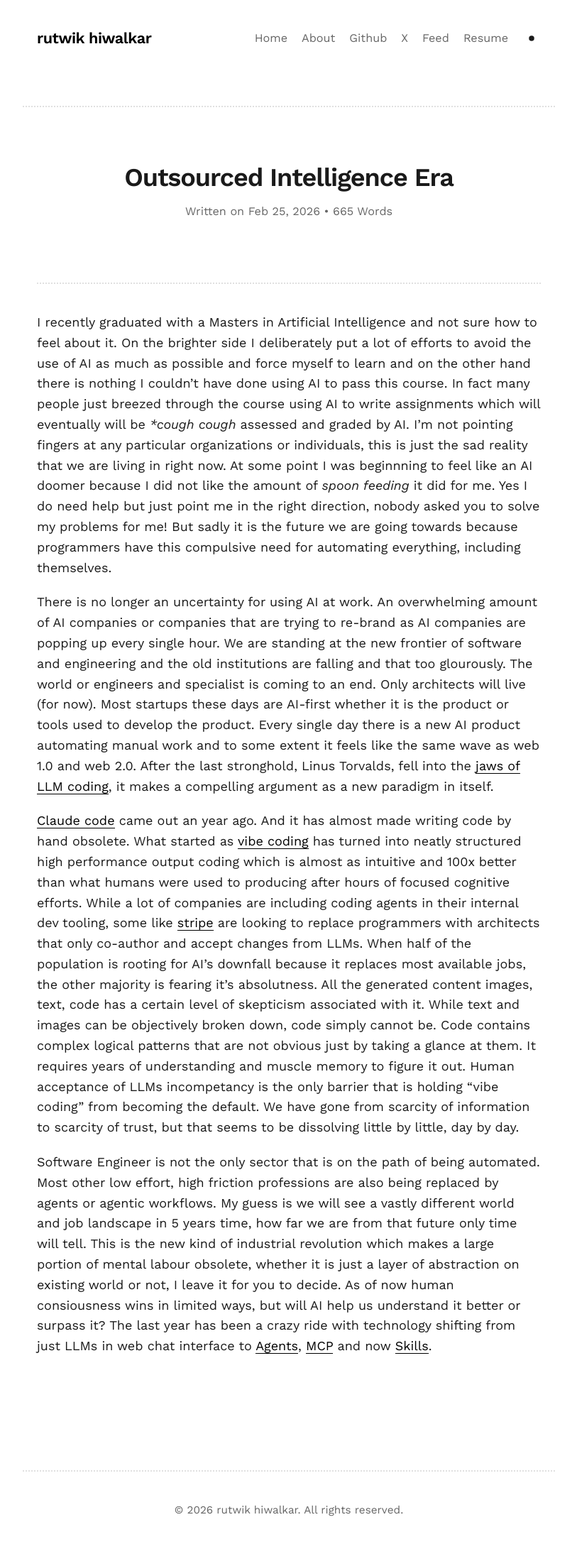
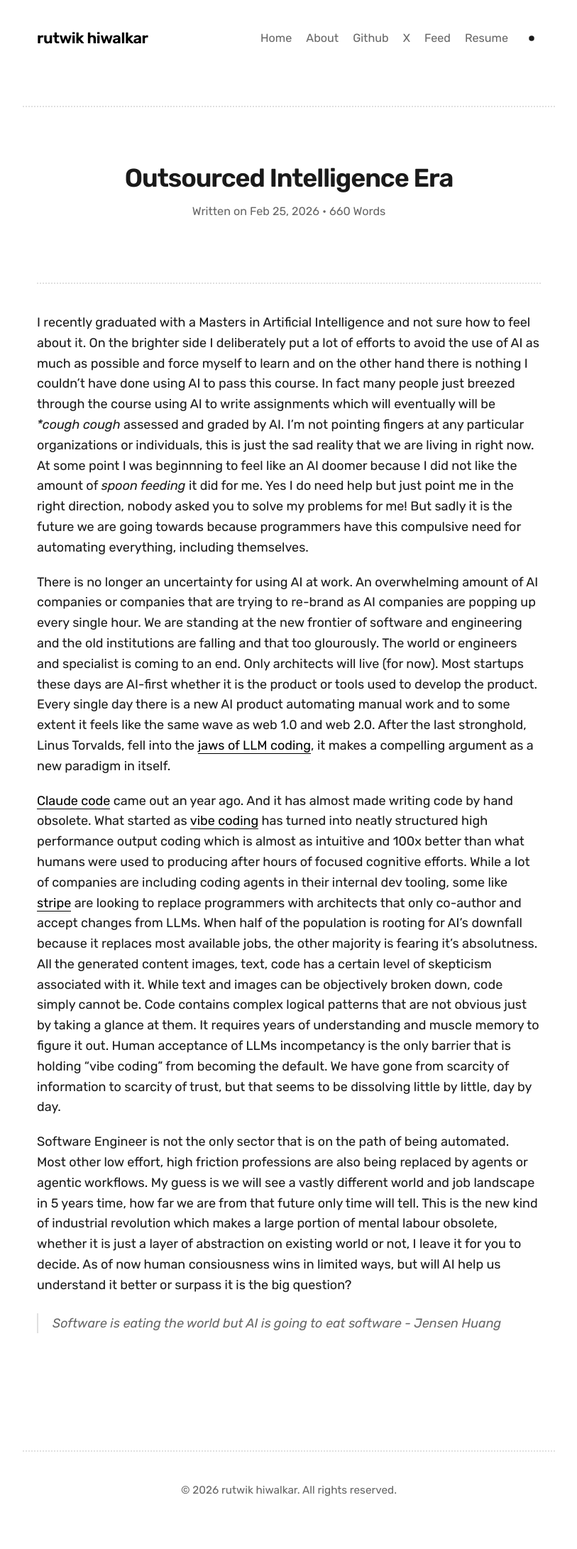
Before and after one commit to rutwikhdev/rutwikhdev.github.io, a Jekyll site: the page built from _posts/2026-02-25-outsourced-intelligence-era.md, in a window 1280 px wide. Shown: the whole page at 71% size, without its empty margins (233-1046 px from the left). Built offline with Jekyll 4.4.1, drawn with Linux system fonts in a browser that asks for light colours; after the commit the page ends 2154 px from its top, so only the background shows below that.

Commit message:
feat: add new posts

```diff
--- a/_includes/head.html
+++ b/_includes/head.html
@@ -11,7 +11,7 @@
     <!-- Fonts -->
     <link rel="preconnect" href="https://fonts.googleapis.com">
     <link rel="preconnect" href="https://fonts.gstatic.com" crossorigin>
-    <link href="https://fonts.googleapis.com/css2?family=Work+Sans:ital,wght@0,400;0,600;1,400;1,600&display=swap" rel="stylesheet">
+    <link href="https://fonts.googleapis.com/css2?family=Rubik:ital,wght@0,400;0,600;1,400;1,600&display=swap" rel="stylesheet">
 
     <!-- Custom CSS -->
     <link rel="stylesheet" href="{{ "/css/main.css" | prepend: site.baseurl }}">
--- a/_posts/2026-02-25-outsourced-intelligence-era.md
+++ b/_posts/2026-02-25-outsourced-intelligence-era.md
@@ -12,4 +12,6 @@ There is no longer an uncertainty for using AI at work. An overwhelming amount o
 
 [Claude code](https://github.com/anthropics/claude-code) came out an year ago. And it has almost made writing code by hand obsolete. What started as [vibe coding](https://x.com/karpathy/status/1886192184808149383?lang=en) has turned into neatly structured high performance output coding which is almost as intuitive and 100x better than what humans were used to producing after hours of focused cognitive efforts. While a lot of companies are including coding agents in their internal dev tooling, some like [stripe](https://stripe.dev/blog/minions-stripes-one-shot-end-to-end-coding-agents) are looking to replace programmers with architects that only co-author and accept changes from LLMs. When half of the population is rooting for AI's downfall because it replaces most available jobs, the other majority is fearing it's absolutness. All the generated content images, text, code has a certain level of skepticism associated with it. While text and images can be objectively broken down, code simply cannot be. Code contains complex logical patterns that are not obvious just by taking a glance at them. It requires years of understanding and muscle memory to figure it out. Human acceptance of LLMs incompetancy is the only barrier that is holding "vibe coding" from becoming the default. We have gone from scarcity of information to scarcity of trust, but that seems to be dissolving little by little, day by day.
 
-Software Engineer is not the only sector that is on the path of being automated. Most other low effort, high friction professions are also being replaced by agents or agentic workflows. My guess is we will see a vastly different world and job landscape in 5 years time, how far we are from that future only time will tell. This is the new kind of industrial revolution which makes a large portion of mental labour obsolete, whether it is just a layer of abstraction on existing world or not, I leave it for you to decide. As of now human consiousness wins in limited ways, but will AI help us understand it better or surpass it? The last year has been a crazy ride with technology shifting from just LLMs in web chat interface to [Agents](https://agents.md/), [MCP](https://modelcontextprotocol.io/docs/getting-started/intro) and now [Skills](https://code.claude.com/docs/en/skills).
+Software Engineer is not the only sector that is on the path of being automated. Most other low effort, high friction professions are also being replaced by agents or agentic workflows. My guess is we will see a vastly different world and job landscape in 5 years time, how far we are from that future only time will tell. This is the new kind of industrial revolution which makes a large portion of mental labour obsolete, whether it is just a layer of abstraction on existing world or not, I leave it for you to decide. As of now human consiousness wins in limited ways, but will AI help us understand it better or surpass it is the big question?
+
+> Software is eating the world but AI is going to eat software - Jensen Huang
--- a/css/main.css
+++ b/css/main.css
@@ -33,7 +33,7 @@ html {
 }
 
 body {
-  font-family: "Work Sans", -apple-system, BlinkMacSystemFont, "Segoe UI", "Helvetica Neue", Arial, sans-serif;
+  font-family: "Rubik", -apple-system, BlinkMacSystemFont, "Segoe UI", "Helvetica Neue", Arial, sans-serif;
   background-color: var(--bg);
   color: var(--text);
   line-height: 1.6em;
@@ -45,7 +45,7 @@ em,
 i,
 .post-content blockquote,
 .hero p {
-  font-family: "Work Sans", -apple-system, BlinkMacSystemFont, "Segoe UI", "Helvetica Neue", Arial, sans-serif;
+  font-family: "Rubik", -apple-system, BlinkMacSystemFont, "Segoe UI", "Helvetica Neue", Arial, sans-serif;
   font-style: italic;
 }
 
@@ -181,7 +181,7 @@ header {
 
 .post-header h1 {
   display: block;
-  font-family: "Work Sans", -apple-system, BlinkMacSystemFont, "Segoe UI", "Helvetica Neue", Arial, sans-serif;
+  font-family: "Rubik", -apple-system, BlinkMacSystemFont, "Segoe UI", "Helvetica Neue", Arial, sans-serif;
   font-size: 2rem;
   font-weight: 600;
   letter-spacing: -0.03em;
@@ -195,12 +195,12 @@ header {
 }
 
 .post-content {
-  font-family: "Work Sans", -apple-system, BlinkMacSystemFont, "Segoe UI", "Helvetica Neue", Arial, sans-serif;
+  font-family: "Rubik", -apple-system, BlinkMacSystemFont, "Segoe UI", "Helvetica Neue", Arial, sans-serif;
   font-weight: 400;
 }
 
 .post-content h2 {
-  font-family: "Work Sans", -apple-system, BlinkMacSystemFont, "Segoe UI", "Helvetica Neue", Arial, sans-serif;
+  font-family: "Rubik", -apple-system, BlinkMacSystemFont, "Segoe UI", "Helvetica Neue", Arial, sans-serif;
   font-size: 1.5rem;
   font-weight: 600;
   margin-top: 50px;
@@ -209,7 +209,7 @@ header {
 }
 
 .post-content h3 {
-  font-family: "Work Sans", -apple-system, BlinkMacSystemFont, "Segoe UI", "Helvetica Neue", Arial, sans-serif;
+  font-family: "Rubik", -apple-system, BlinkMacSystemFont, "Segoe UI", "Helvetica Neue", Arial, sans-serif;
   font-size: 1.2rem;
   font-weight: 600;
   margin-top: 35px;
@@ -332,7 +332,16 @@ header {
   max-width: 100%;
   height: auto;
   border-radius: 5px;
-  margin: 20px 0;
+}
+
+.post-content figure {
+  margin: 25px 0;
+  text-align: center;
+}
+
+.post-content figcaption {
+  font-size: 0.85rem;
+  color: var(--text-light);
 }
 
 .post-content hr {
```
Also changed, not shown: _posts/2026-03-10-how-to-use-ai-nontechs.md (added, +27 -0 lines), _posts/2026-03-11-daily-driving-linux.md (added, +19 -0 lines), assets/images/llm_diagram.svg (added).
